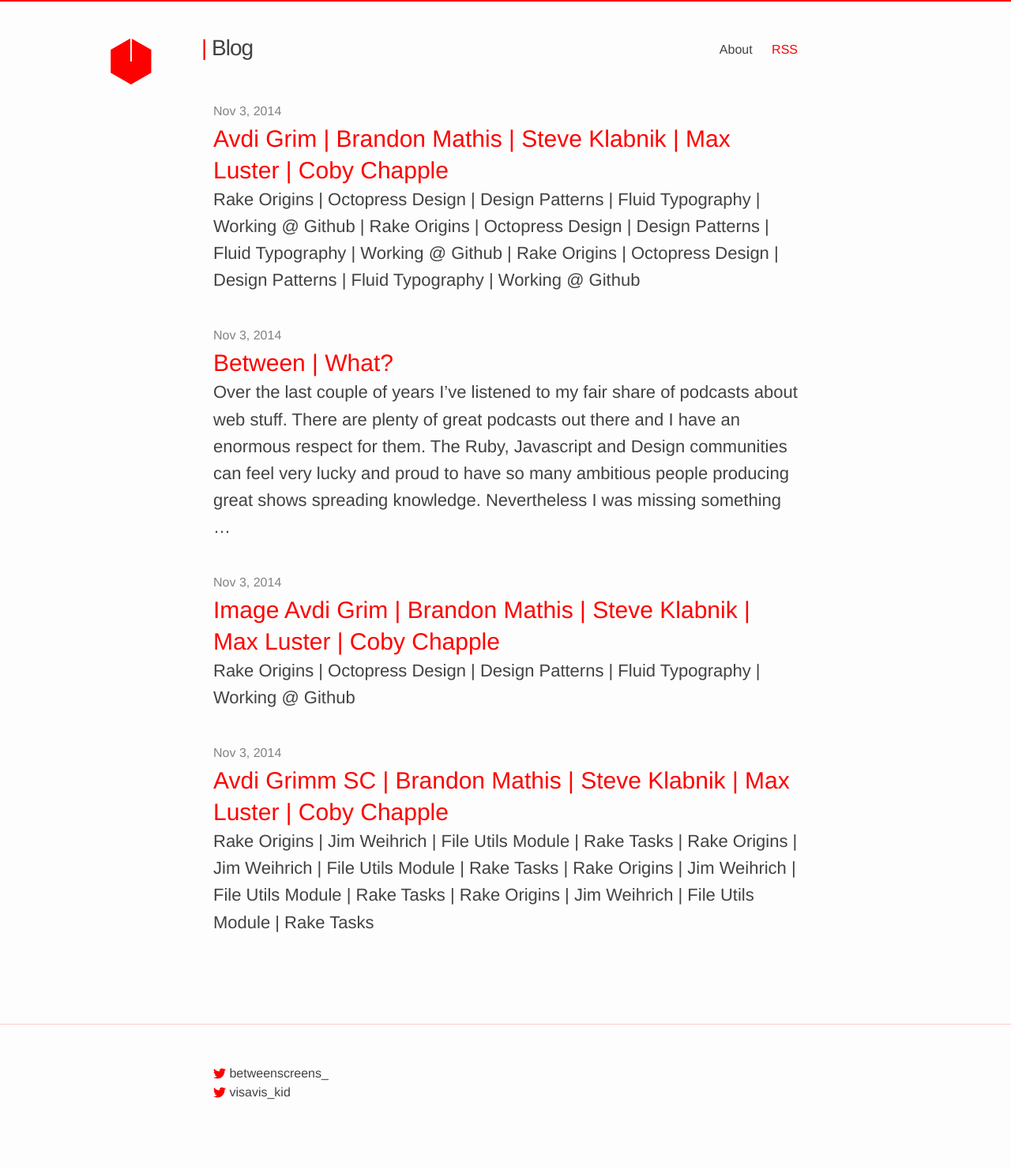
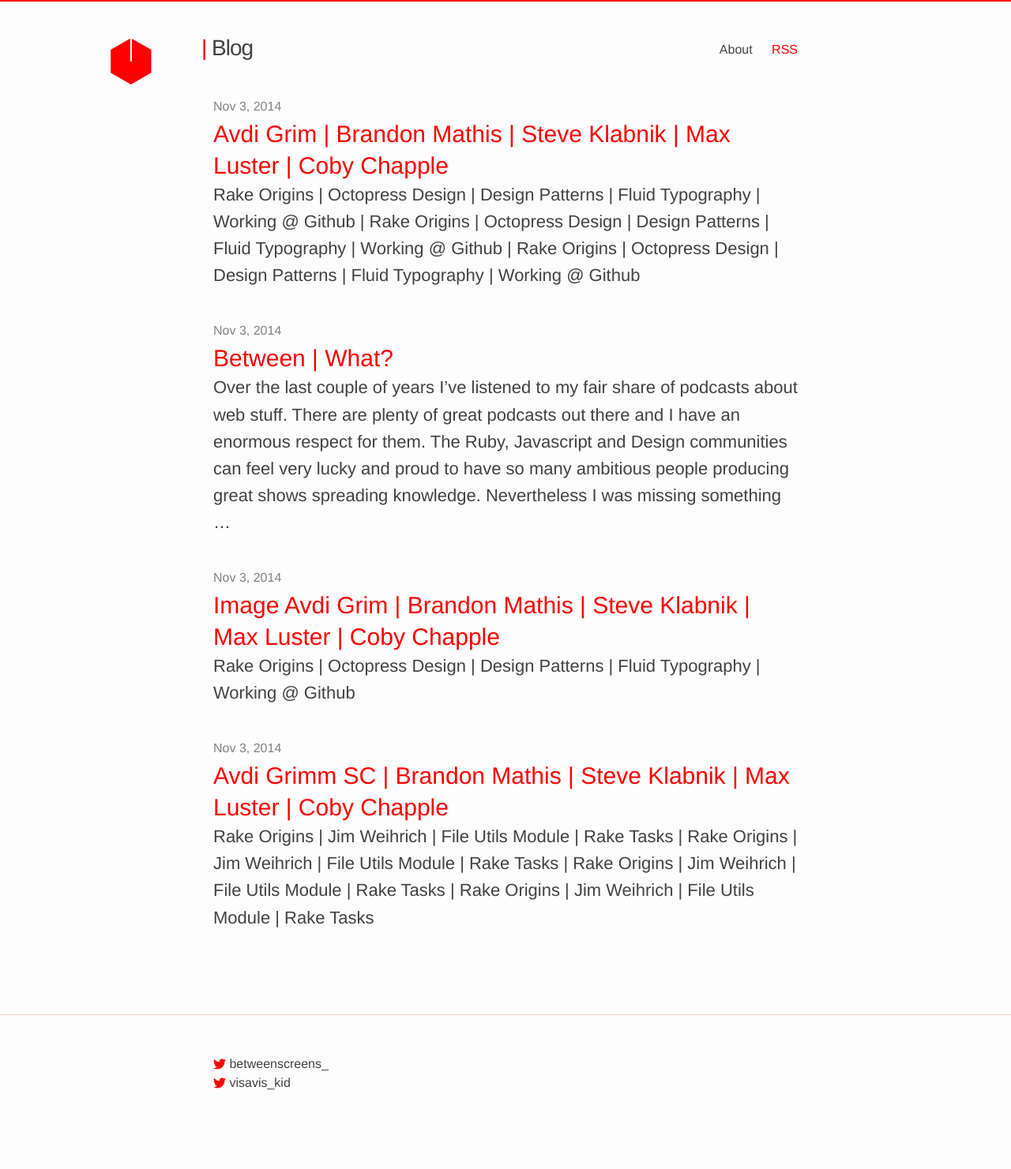
Before and after one commit to vis-kid/between_blog, a Jekyll site: the page built from index.html, in a window 1280 px wide. Shown: the whole page at 79% size. Built offline with Jekyll 4.4.1, drawn with Linux system fonts in a browser that asks for light colours; the list of posts is cut into pages by our own code.

Commit message:
Adjusts whitespace for navigation wrapper

```diff
--- a/_sass/_base.scss
+++ b/_sass/_base.scss
@@ -151,7 +151,7 @@
     max-width: -webkit-calc(800px - (#{$spacing-unit} * 2));
     max-width:         calc(800px - (#{$spacing-unit} * 2));
     margin-top: 20px;
-		margin-bottom: 40px;
+		margin-bottom: 34px;
     margin-right: auto;
     margin-left: auto;
     padding-right: $spacing-unit;
```
